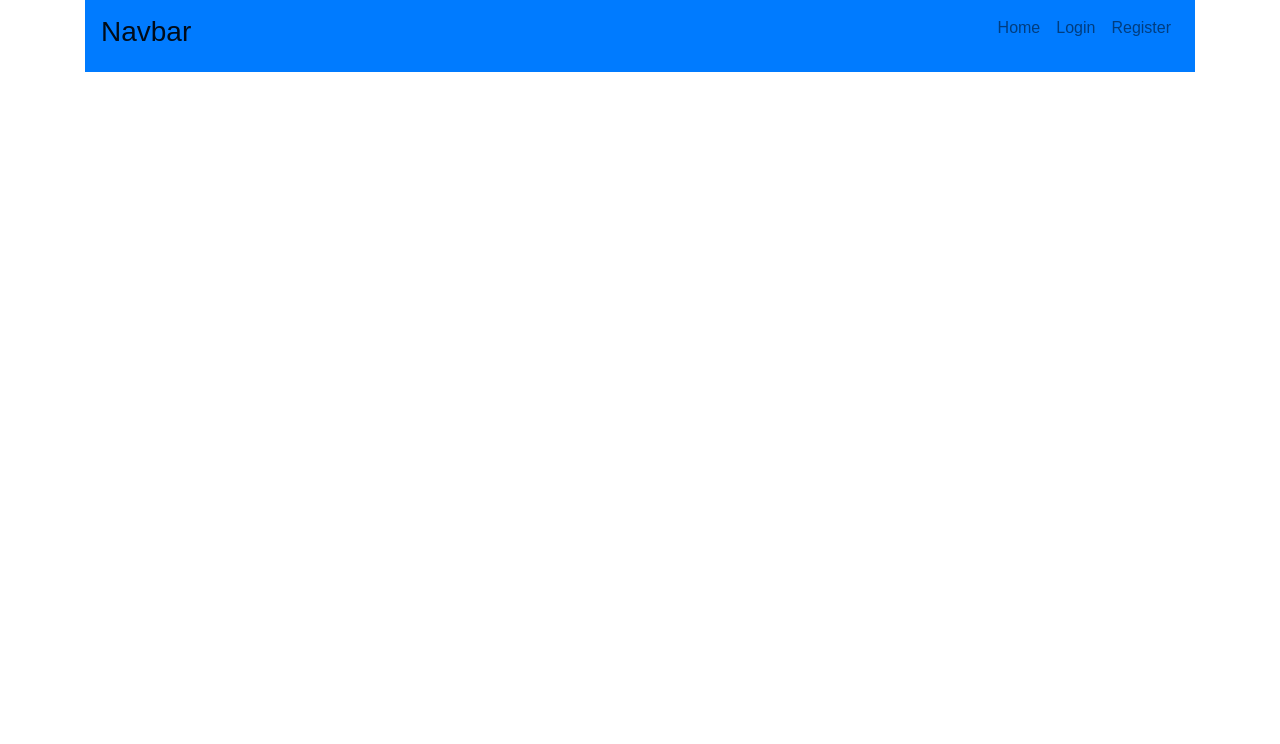
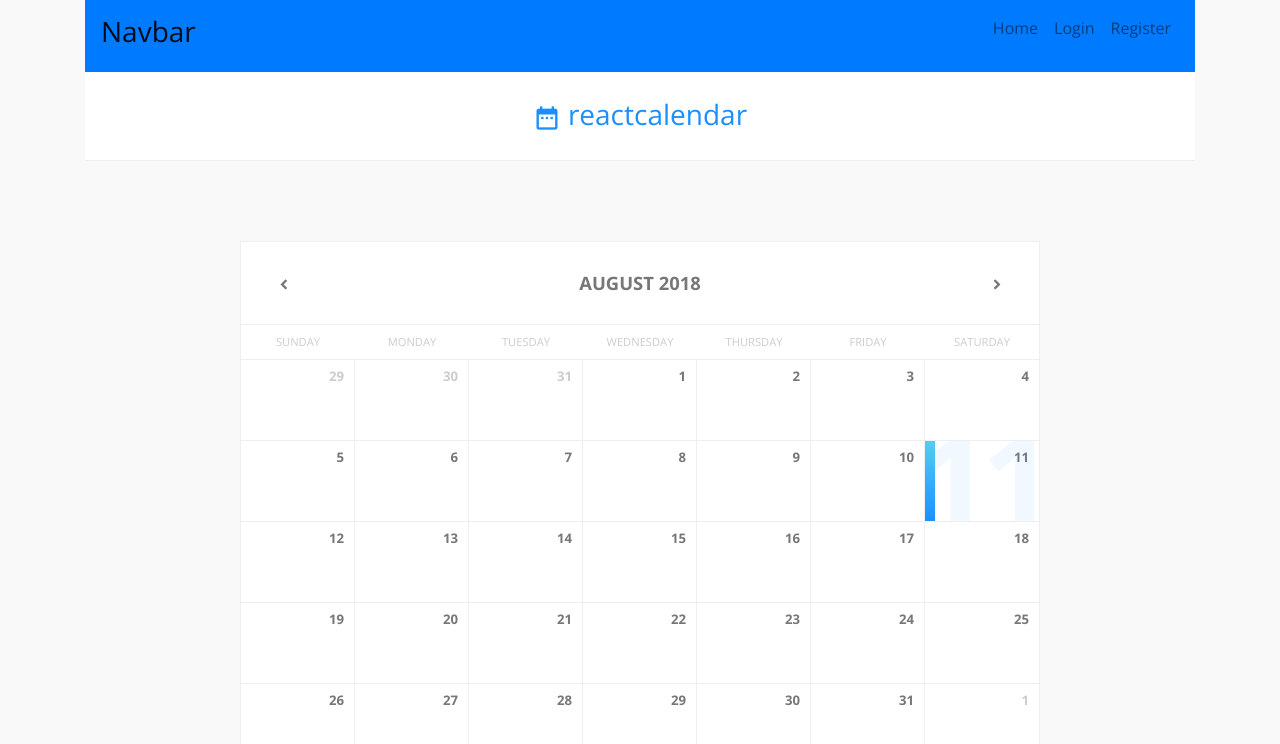
Before and after one commit to 528491/Project-3, a React (Create React App) app in the folder client/: page /calendar in a window 1280 px wide. Shown: the top 744 px of the page. Built offline with nearby package versions, Linux system fonts and the light colour scheme.

Commit message:
Add a calendar page.

```diff
--- a/client/src/App.js
+++ b/client/src/App.js
@@ -16,6 +16,7 @@
 import AppNavbar from "./components/AppNavbar";
 import {Container} from "reactstrap";
 import LoginModal from "./components/LoginModal";
+import CalendarDisplay from "./pages/CalendarDisplay/CalendarDisplay";
 
 class App extends Component {
 
@@ -44,6 +45,7 @@
           <Switch>
             <Route exact path="/" component={Home}/>
             <Route path="/signup" component={SignUp}/>
+            <Route path="/calendar" component={CalendarDisplay}/>
           </Switch>
         </Router>
       </Container>
--- a/client/src/components/Calendar.jsx
+++ b/client/src/components/Calendar.jsx
@@ -28,12 +28,82 @@
             </div>
         );
     }
-    renderDays() {}
-    renderCells() {}
+    renderDays() {
+        const dateFormat = "dddd";
+        const days = [];
+        let startDate = dateFns.startOfWeek(this.state.currentMonth);
+        for (let i = 0; i < 7; i++) {
+            days.push(
+                <div className="col col-center" key={i}>
+                    {dateFns.format(dateFns.addDays(startDate, i), dateFormat)}
+                </div>
+            );
+        }
+        return <div className="days row">{days}</div>;
+    }
 
-    onDateClick = day => {}
-    nextMonth = () => {}
-    prevMonth = () => {}
+    renderCells() {
+        const { currentMonth, selectedDate } = this.state;
+        const monthStart = dateFns.startOfMonth(currentMonth);
+        const monthEnd = dateFns.endOfMonth(monthStart);
+        const startDate = dateFns.startOfWeek(monthStart);
+        const endDate = dateFns.endOfWeek(monthEnd);
+
+        const dateFormat = "D";
+        const rows = [];
+        let days = [];
+        let day = startDate;
+        let formattedDate = "";
+        while (day <= endDate) {
+            for (let i = 0; i < 7; i++) {
+                formattedDate = dateFns.format(day, dateFormat);
+                const cloneDay = day;
+                days.push(
+                <div
+                    className={`col cell ${
+                    !dateFns.isSameMonth(day, monthStart)
+                        ? "disabled"
+                        : dateFns.isSameDay(day, selectedDate) ? "selected" : ""
+                    }`}
+                    key={day}
+                    onClick={() => this.onDateClick(dateFns.parse(cloneDay))}
+                >
+                    <span className="number">{formattedDate}</span>
+                    <span className="bg">{formattedDate}</span>
+                </div>
+                );
+                day = dateFns.addDays(day, 1);
+            }
+
+            rows.push(
+                <div className="row" key={day}>
+                {days}
+                </div>
+            );
+
+            days = [];
+        }
+
+        return <div className="body">{rows}</div>;
+
+    }
+
+    onDateClick = day => {
+        this.setState({
+            selectedDate: day
+        });
+    }
+
+    nextMonth = () => {
+        this.setState({
+            currentMonth: dateFns.addMonths(this.state.currentMonth, 1)
+        });
+    }
+    prevMonth = () => {
+        this.setState({
+            currentMonth: dateFns.subMonths(this.state.currentMonth, 1)
+        });
+    }
 
     render() {
         return (
--- a/client/src/pages/CalendarDisplay/CalendarDisplay.js
+++ b/client/src/pages/CalendarDisplay/CalendarDisplay.js
@@ -1,6 +1,6 @@
 import React from "react";
 
-import Calendar from "./components/Calendar";
+import Calendar from "../../components/Calendar";
 
 import "./CalendarDisplay.css";
 
```
